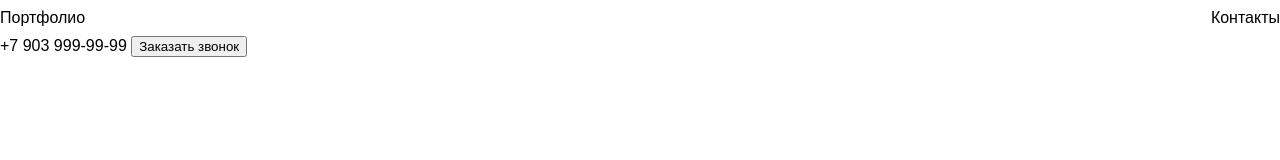
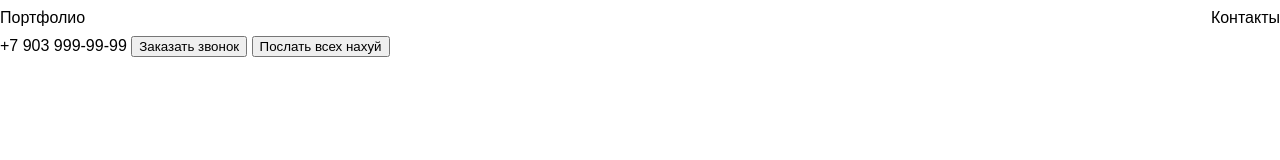
Before and after one commit to Anikitkov/new-project2, a plain HTML site: page index.html in a window 1280 px wide. Drawn offline with Linux system fonts and the light colour scheme.

Commit message:
fuck ourserlves

```diff
--- a/index.html
+++ b/index.html
@@ -19,6 +19,7 @@
         <div>
             <a href="tel:+79039999999">+7 903 999-99-99</a>
             <button>Заказать звонок</button>
+            <button>Послать всех нахуй</button>
         </div>
     </header>
 </body>
```
